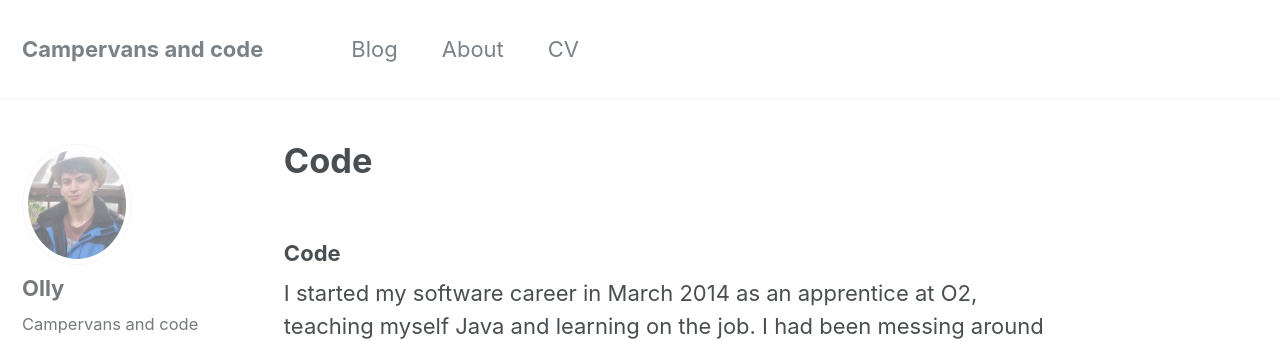
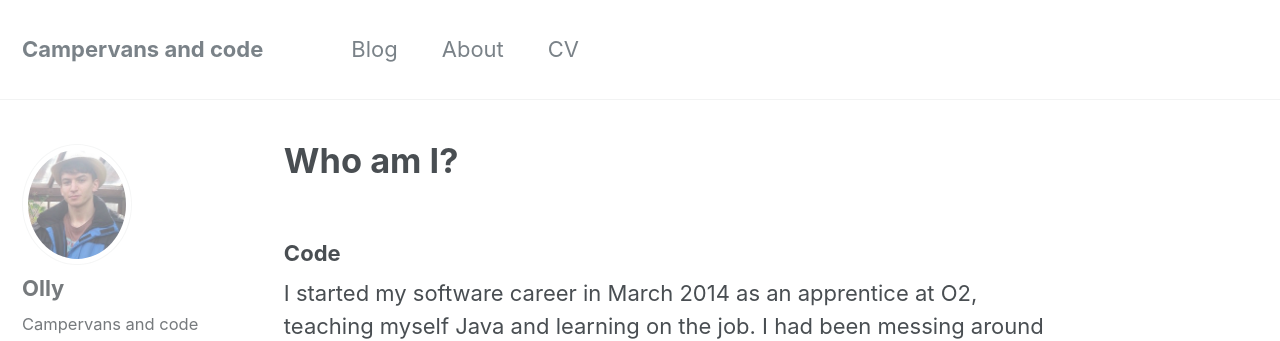
Before and after one commit to OliverCulleyDeLange/OliverCulleyDeLange.github.io, a Jekyll site: the page built from _pages/about.md, in a window 1280 px wide and 1166 px high. Shown: the top 341 px of the window. Built offline with Jekyll 4.4.1, drawn with Linux system fonts in a browser that asks for light colours; our own code applies the rules of GitHub Pages for plain Markdown files.

Commit message:
About update

```diff
--- a/_pages/about.md
+++ b/_pages/about.md
@@ -1,5 +1,6 @@
 ---
 permalink: /about/
+title: "Who am I?"
 ---
 
 ### Code
```
